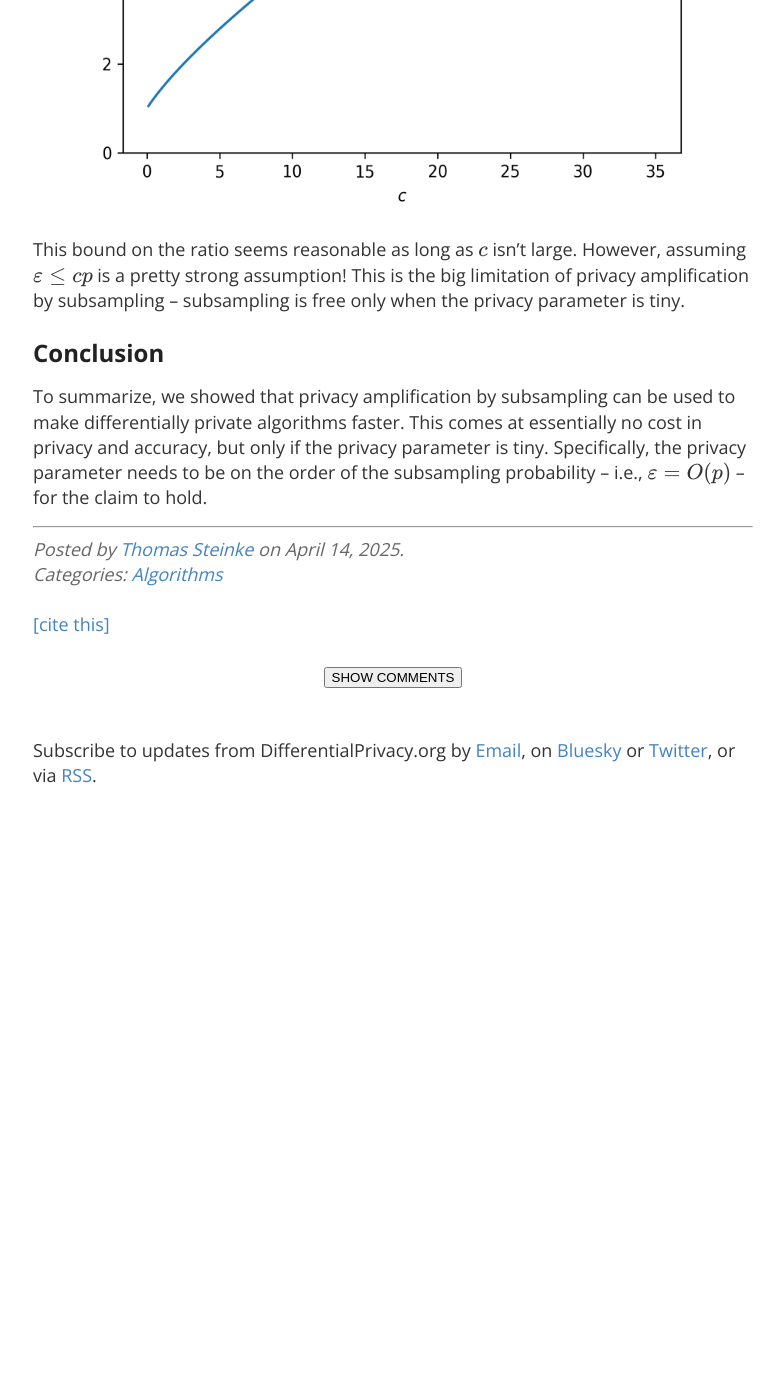
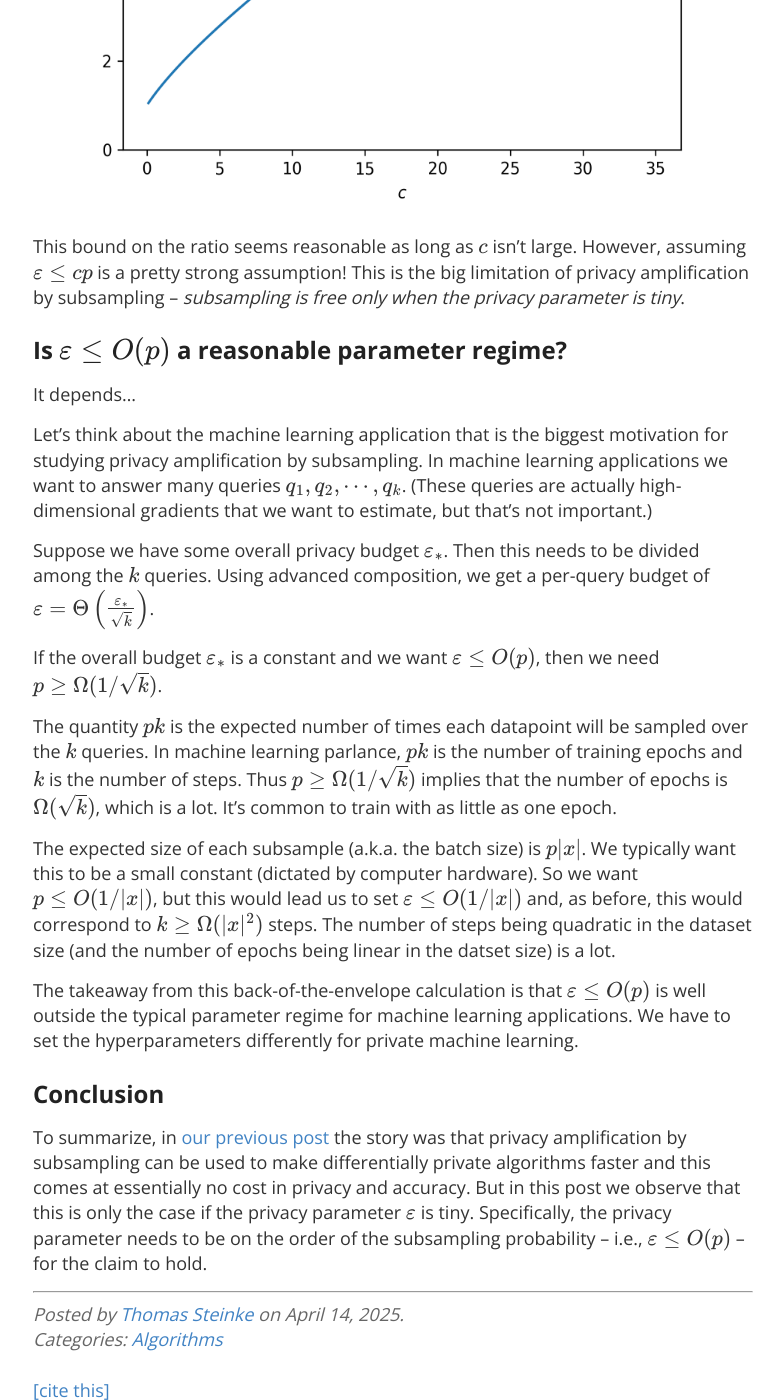
Before and after one commit to differentialprivacy/differentialprivacy, a Jekyll site: the page built from _posts/2025-04-14-subsampling-limits.md, in a window 1280 px wide and 1400 px high, scrolled down 4135 px. Shown: the whole window, without its empty margins (247-1030 px from the left). Built offline with Jekyll 4.4.1, drawn with Linux system fonts in a browser that asks for light colours; comment, search, counter and statistics services are not loaded; before the commit the page ends 4974 px from its top, so only the background shows below that; some of the changed text lies outside the part shown.

Commit message:
blog posts on subsampling

```diff
--- a/_posts/2025-04-14-subsampling-limits.md
+++ b/_posts/2025-04-14-subsampling-limits.md
@@ -21,36 +23,55 @@ and
 where
 <a id="eq3" />\\\[\\varepsilon_p = \\log\\left\(1 + \\frac{1}{p} \\big\( e^{\\varepsilon}-1 \\big\)\\right\) \\approx \\frac{\\varepsilon}{p}. \\tag{3} \\\]
 
-Comparing [Equation 1](#eq1) with [Equation 2](#eq2), there are two differences: The non-private statistical error \\\(\\frac{1}{p n}\\\) and the approximation from [Equation 3](#eq3). We'll ignore the non-private statistical error in this post, since it isn't the dominant error term for reasonable parameter regimes and, well, this is _DifferentialPrivacy.org_ not _Statistics.org_.
+Comparing [Equation 1](#eq1) with [Equation 2](#eq2), there are two differences: The non-private statistical error \\\(\\frac{1}{p n}\\\) and the approximation from [Equation 3](#eq3).
+We'll ignore the non-private statistical error in this post, since it isn't the dominant error term for reasonable parameter regimes and, well, this is _DifferentialPrivacy.org_ not _Statistics.org_.
 
- the approximation we made in [Equation 6](#eq6):
-<a id="eq6prime" />\\\[\\varepsilon_p = \\log\\left\(1 + \\frac{1}{p} \\big\( e^{\\varepsilon}-1 \\big\)\\right\) \\approx \\frac{\\varepsilon}{p}. \\tag{6'} \\\]
-Specifically, we're interested in the scale of the Laplace noise: <a id="eq10" />\\\[\\frac{1}{\\varepsilon\_p p} = \\frac{1}{p\\log\\left\(1 + \\frac{1}{p} \\big\( e^{\\varepsilon}-1 \\big\)\\right\)} \\approx \\frac{1}{\\varepsilon}. \\tag{10} \\\]
-To get an idea of how good this approximation is, let's plot the ratio <a id="eq11" />\\\[\\frac{p\\varepsilon\_p}{\\varepsilon} = \\frac{p}{\\varepsilon} \\log\\left\(1 + \\frac{1}{p} \\big\( e^{\\varepsilon}-1 \\big\)\\right\) \\approx 1:\\tag{11}\\\]
+## How good is the approximation?
+
+So let's talk about the approximation in [Equation 3](#eq3), which directly affects the scale of the Laplace noise added by the subsampled mechanism \\\(\\widetilde{M}\_p\\\): <a id="eq4" />\\\[\\frac{1}{\\varepsilon\_p p} = \\frac{1}{p\\log\\left\(1 + \\frac{1}{p} \\big\( e^{\\varepsilon}-1 \\big\)\\right\)} \\approx \\frac{1}{\\varepsilon}. \\tag{4} \\\]
+To get an idea of how good this approximation is, let's plot the ratio <a id="eq5" />\\\[\\frac{p\\varepsilon\_p}{\\varepsilon} = \\frac{p}{\\varepsilon} \\log\\left\(1 + \\frac{1}{p} \\big\( e^{\\varepsilon}-1 \\big\)\\right\) \\approx 1:\\tag{5}\\\]
 <p align="center"><img src="/images/subsampling-ratio-p.png" alt="Plot of p*eps\_p/eps as a function of p for eps=0.01,0.1,1,2" width="768" height="576"/></p>
 <p align="center"><img src="/images/subsampling-ratio-eps.png" alt="Plot of p*eps\_p/eps as a function of eps for p=0.001,0.01,0.1,0.5"  width="768" height="576"/></p>
 This doesn't look so good!
-The approximation we made in [Equation 6](#eq6) tells us that all of the plotted lines should be close to 1.
+The approximation we made in [Equation 3](#eq3) tells us that all of the plotted lines should be close to 1.
 But this seems to only be accurate when \\\(p \\approx 1\\\) or when \\\(\\varepsilon\\\) is _very_ small.
 Large subsampling probability \\\(p\\\) doesn't make much sense for subsampling; we don't get much speedup. So the question is _how small does the privacy parameter \\\(\\varepsilon\\\) need to be?_
 
-Roughly, if we want the approximation in [Equation 6](#eq6) to be good within constant factors, then  the privacy parameter \\\(\\varepsilon\\\) needs to scale linearly with the subsampling probability \\\(p\\\). I.e., \\\(\\varepsilon=cp\\\) for a constant \\\(c\\\). Let's see what the ratio looks like for various constants:
+Roughly, if we want the approximation in [Equation 3](#eq3) to be good within constant factors, then  the privacy parameter \\\(\\varepsilon\\\) needs to scale linearly with the subsampling probability \\\(p\\\). I.e., \\\(\\varepsilon=cp\\\) for a constant \\\(c\\\). Let's see what the ratio looks like for various constants:
 <p align="center"><img src="/images/subsampling-ratio-c.png" alt="Plot of p*eps\_p/eps as a function of p for eps=p*const where const=0.2,0.5,2,5"  width="768" height="576"/></p>
-This looks better. In particular, if \\\(\\varepsilon \\le 2p\\\), then \\\(\\frac{p\\varepsilon\_p}{\\varepsilon} \\ge \\frac{1}{2}\\\), which means the subsampled Laplace mechanism adds at most twice as much noise as the standard Laplace mechanism.
+This looks slightly better. In particular, if \\\(\\varepsilon \\le 2p\\\), then \\\(\\frac{p\\varepsilon\_p}{\\varepsilon} \\ge \\frac{1}{2}\\\), which means the subsampled Laplace mechanism adds at most twice as much noise as the standard Laplace mechanism.
 
-In general, if we set \\\(\\varepsilon=cp\\\) and take the infimum over all \\\(p\\in\[0,1\]\\\) of the ratio in [Equation 11](#eq11), we get
-<a id="eq12" />\\\[\\inf\_{p\\in\[0,1\],\\varepsilon=cp}\\frac{p}{\\varepsilon} \\log\\left\(1 + \\frac{1}{p} \\big\( e^{\\varepsilon}-1 \\big\)\\right\) = \\frac{1}{c} \\log\\big\( 1+c\\big\).\\tag{12}\\\] In other words, if \\\(\\varepsilon \\le cp\\\), then the subsampled Laplace mechanism adds at most \\\(\\frac{c}{\\log\(1+c\)}\\\) times as much noise as the standard Laplace mechanism.
+In general, if we set \\\(\\varepsilon=cp\\\), then the ratio in [Equation 5](#eq5) is lower bounded by
+<a id="eq6" />\\\[\\inf\_{p\\in\[0,1\],\\varepsilon=cp}\\frac{p}{\\varepsilon} \\log\\left\(1 + \\frac{1}{p} \\big\( e^{\\varepsilon}-1 \\big\)\\right\) = \\frac{1}{c} \\log\\big\( 1+c\\big\).\\tag{6}\\\] In other words, if \\\(\\varepsilon \\le cp\\\), then the subsampled Laplace mechanism adds at most \\\(\\frac{c}{\\log\(1+c\)}\\\) times as much noise as the standard Laplace mechanism.
 Here's what this function looks like:
 <p align="center"><img src="/images/subsampling-ratio-lim.png" alt="Plot of c/log(1+c as a function of c"  width="768" height="576"/></p>
 
 This bound on the ratio seems reasonable as long as \\\(c\\\) isn't large.
 However, assuming \\\(\\varepsilon \\le cp\\\) is a pretty strong assumption!
-This is the big limitation of privacy amplification by subsampling -- subsampling is free only when the privacy parameter is tiny.
+This is the big limitation of privacy amplification by subsampling -- _subsampling is free only when the privacy parameter is tiny_.
+
+## Is \\\(\\varepsilon \\le O\(p\)\\\) a reasonable parameter regime?
+It depends...
+
+Let's think about the machine learning application that is the biggest motivation for studying privacy amplification by subsampling.
+In machine learning applications we want to answer many queries \\\(q\_1,q\_2,\\cdots,q\_k\\\). (These queries are actually high-dimensional gradients that we want to estimate, but that's not important.)
+
+Suppose we have some overall privacy budget \\\(\\varepsilon\_\*\\\). Then this needs to be divided among the \\\(k\\\) queries. Using advanced composition, we get a per-query budget of \\\(\\varepsilon = \Theta\\left\(\\frac{\\varepsilon\_\*}{\\sqrt{k}}\\right\)\\\).
+
+If the overall budget \\\(\\varepsilon\_\*\\\) is a constant and we want \\\(\\varepsilon \\le O\(p\)\\\), then we need \\\(p \\ge \\Omega\(1/\\sqrt{k}\)\\\).
+
+The quantity \\\(pk\\\) is the expected number of times each datapoint will be sampled over the \\\(k\\\) queries.
+In machine learning parlance, \\\(pk\\\) is the number of training epochs and \\\(k\\\) is the number of steps.
+Thus \\\(p \\ge \\Omega\(1/\\sqrt{k}\)\\\) implies that the number of epochs is \\\(\\Omega\(\\sqrt{k}\)\\\), which is a lot. It's common to train with as little as one epoch.
+
+The expected size of each subsample (a.k.a. the batch size) is \\\(p\|x\|\\\). We typically want this to be a small constant (dictated by computer hardware). So we want \\\(p \le O\(1/\|x\|\)\\\), but this would lead us to set \\\(\\varepsilon \le O\(1/\|x\|\)\\\) and, as before, this would correspond to \\\(k \\ge \\Omega\(\|x\|^2\)\\\) steps. The number of steps being quadratic in the dataset size (and the number of epochs being linear in the datset size) is a lot.
+
+The takeaway from this back-of-the-envelope calculation is that \\\(\\varepsilon \\le O\(p\)\\\) is well outside the typical parameter regime for machine learning applications.
+We have to set the hyperparameters differently for private machine learning.
 
 ## Conclusion
 
-To summarize, we showed that privacy amplification by subsampling can be used to make differentially private algorithms faster.
-This comes at essentially no cost in privacy and accuracy, but only if the privacy parameter is tiny. Specifically, the privacy parameter needs to be on the order of the subsampling probability -- i.e., \\\(\\varepsilon=O\(p\)\\\) -- for the claim to hold.
+To summarize, in [our previous post](/subsampling) the story was that privacy amplification by subsampling can be used to make differentially private algorithms faster and this comes at essentially no cost in privacy and accuracy. But in this post we observe that this is only the case if the privacy parameter \\\(\\varepsilon\\) is tiny. Specifically, the privacy parameter needs to be on the order of the subsampling probability -- i.e., \\\(\\varepsilon\\le O\(p\)\\\) -- for the claim to hold.
 
 
 
```
Also changed, not shown: other parts of _posts/2025-04-14-subsampling-limits.md (+2 -0 lines), _posts/2025-04-06-subsampling.md (+1 -1 lines).
